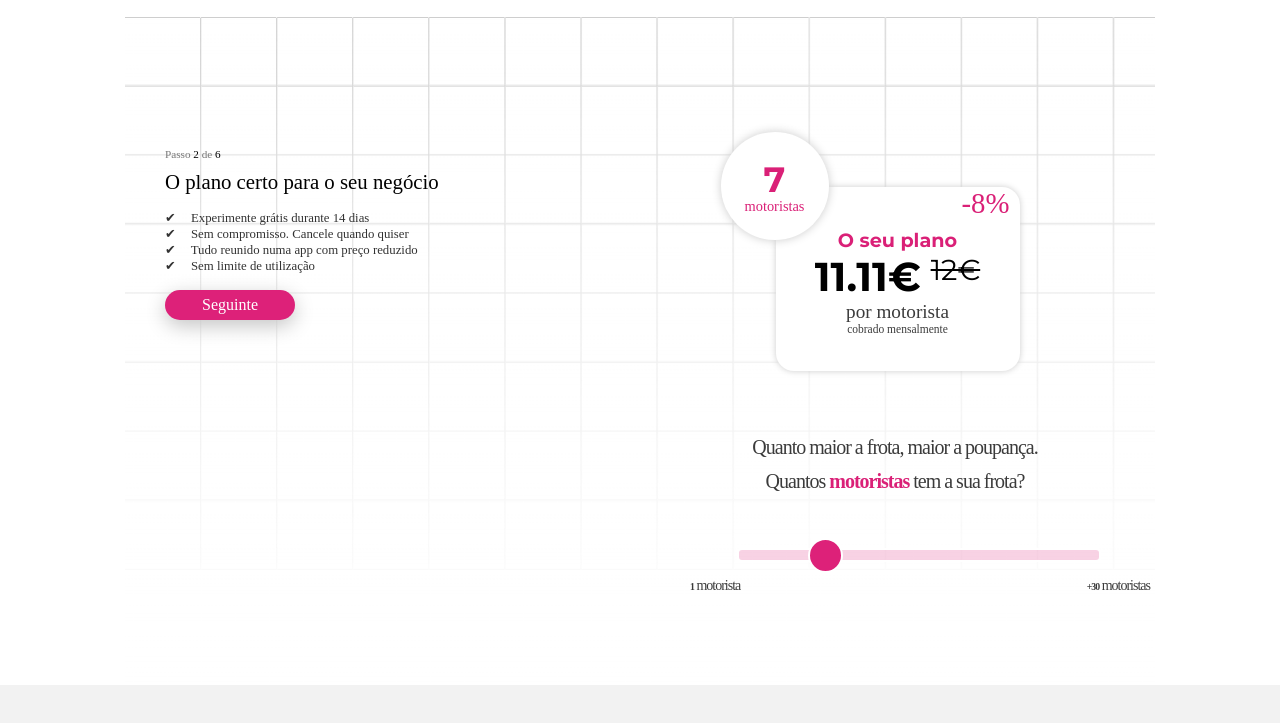
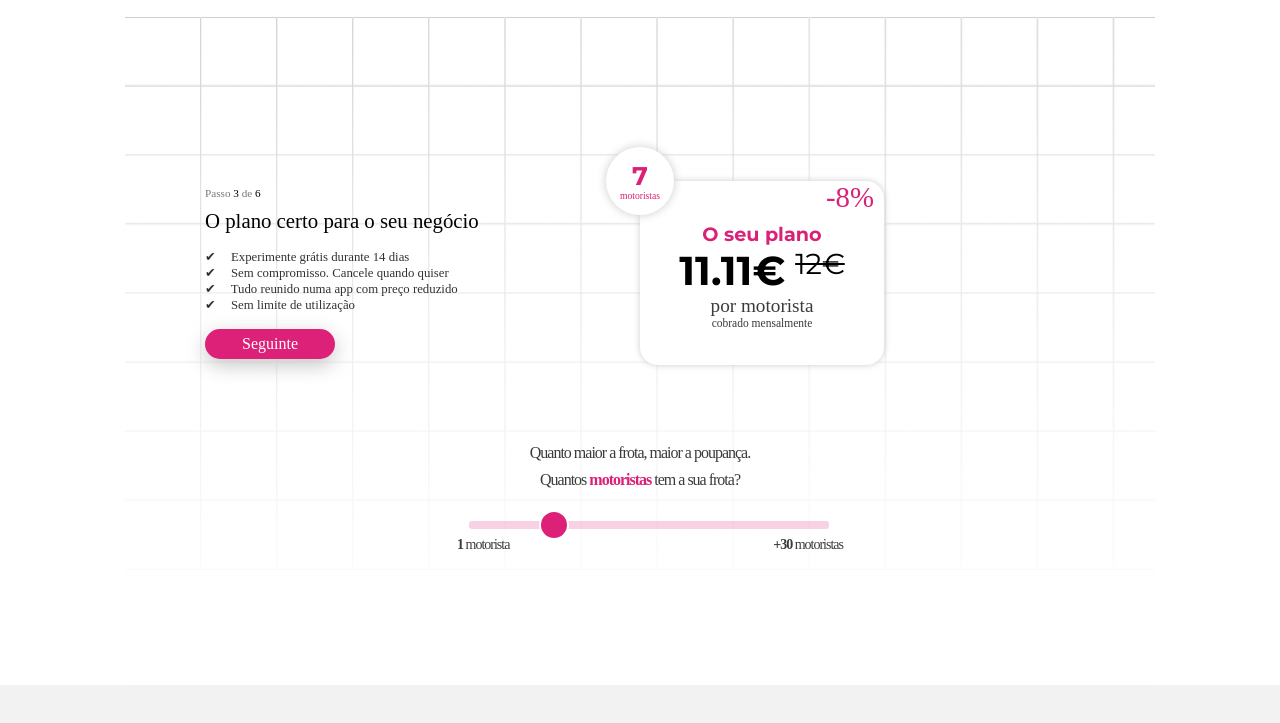
Before and after one commit to giluis/qoov, a plain HTML site: page public/register3.html in a window 1280 px wide. Shown: the part 45-768 px from the top of the page. Drawn offline with Linux system fonts and the light colour scheme; a web font is replaced by a local one.

Commit message:
finalised reigster 3
Signed-off-by: giluis <lupevibogil@gmail.com>

```diff
--- a/public/register3.html
+++ b/public/register3.html
@@ -35,9 +35,9 @@
 
         <section class="register_step">
             <div class="register_container3">
-                <div class="column1">
+                <div class="details">
                     <div class="passosrestantes">
-                        Passo <span class="highlight">2</span> de <span class="highlight">6</span>
+                        Passo <span class="highlight">3</span> de <span class="highlight">6</span>
                     </div>
                     <div class="title">
                         O plano certo para o seu negócio
@@ -48,13 +48,11 @@
                         <li><span class="checkmark">✔</span> Tudo reunido numa app com preço reduzido</li>
                         <li><span class="checkmark">✔</span> Sem limite de utilização</li>
                     </ul>
-                    <a href="register3.html" class="bigbutton">
+                    <a href="register_payment.html" class="bigbutton">
                         Seguinte
                     </a>
 
                 </div>
-                <div class="column2">
-                    <div class="first">
                 <div class="desconto">
                     <div class="discount">-8%</div>
                     <div class="plano">O seu plano</div>
@@ -69,42 +67,16 @@
                         <div>motoristas</div>
                     </div>
                 </div>
-                    </div>
-                    <div class="second">
                 <div class="slider_container sectiontext">
                     <p>Quanto maior a frota, maior a poupança. <br>Quantos <span
                             class="highlight_brand">motoristas</span>
                         tem a sua frota?</p>
                     <!-- Value 212 is computed based on the mapping of [1:1000] -> [1:30] -->
-                            <input min=1 max=1000 type="range" value=212 name="num_motoristas"
-                                class="motoristas_slider">
+                    <input min=1 max=1000 type="range" value=212 name="num_motoristas" class="motoristas_slider">
                     <div class="labels">
                         <div><strong>1</strong> motorista</div>
                         <div><strong>+30</strong> motoristas</div>
                     </div>
-                        </div>
-                    </div>
-                    <!-- <div class="slider_and_show">
-                        </div>
-                        <div class="slider_container sectiontext">
-                            <p>Quanto maior a frota, maior a poupança. <br>Quantos <span
-                                    class="highlight_brand">motoristas</span>
-                                tem a sua frota?</p> -->
-                    <!-- Value 212 is computed based on the mapping of [1:1000] -> [1:30] -->
-                    <!-- <input min=1 max=1000 type="range" value=212 name="num_motoristas"
-                                class="motoristas_slider">
-                            <div class="labels">
-                                <div><strong>1</strong> motorista</div>
-                                <div><strong>+30</strong> motoristas</div>
-                            </div> -->
-                    <!-- </div> -->
-                    <!-- <div class="slider_and_show">
-                        <div class="slider_calculation">
-                        </div>
-                        <div>
-                            Second
-                        </div>
-                    </div> -->
                 </div>
             </div>
         </section>
--- a/public/styles/sass/register3.scss
+++ b/public/styles/sass/register3.scss
@@ -7,13 +7,15 @@
 .register_container3 {
     display: grid;
     grid-template-columns: 1fr 1fr;
-    grid-template-rows: 450px;
+    grid-template-rows: 300px 200px;
     align-self: flex-start;
     width: 100%;
 
 
-    .column1  {
-        padding-left: 40px;
+    .details {
+        align-self: center;
+        padding-left: 80px;
+
         .passosrestantes {
             text-align: start;
 
@@ -47,33 +49,20 @@
     }
 
 
-    .column2 {
-        font-family: $sfprotextsemi;
-        display: grid;
-        grid-template-columns: 1fr;
-        grid-template-rows: 10fr 7fr;
-        justify-content: space-around;
-        flex-direction: column;
 
-        .first {
+    .desconto {
+        // grid-area: ;
         position: relative;
         display: flex;
-            align-items: center;
-            justify-content: center;
-
-            .desconto {
         font-family: $sfprotextsemi;
-                position: relative;
-                display: flex;
         flex-direction: column;
         width: 244px;
         height: 184px;
         border-radius: 18px;
         box-shadow: 0 0 6px #ccc;
         background-color: white;
+        align-self: center;
         z-index: 0;
-
-
 
         .discount {
             font-family: $sfprotextsemi;
@@ -84,7 +73,7 @@
             color: #DA2077;
             padding-right: 10px;
             opacity: 0;
-                    margin-bottom:  8px;
+            margin-bottom: 8px;
         }
 
         .plano {
@@ -134,8 +123,8 @@
         }
 
         .num_motoristas_container {
-                    width: 108px;
-                    height: 108px;
+            width: 68px;
+            height: 68px;
             border-radius: 100%;
             border-radius: 50%;
             display: flex;
@@ -143,8 +132,8 @@
             align-items: center;
             justify-content: center;
             position: absolute;
-                    top: -55px;
-                    left: -55px;
+            top: -34px;
+            left: -34px;
             box-shadow: 0 0 10px #ccc;
             background-color: white;
             opacity: 1;
@@ -155,7 +144,7 @@
                 color: #DA2077;
                 font-family: 'Montserrat';
                 font-weight: 700;
-                        font-size: 2.2em;
+                font-size: 1.6em;
                 height: 55px;
             }
 
@@ -164,8 +153,8 @@
                 color: #DA2077;
                 font-family: $sfprotextlight;
                 font-weight: 300;
-                        font-size: 0.9em;
-                        margin-top: -15px;
+                font-size: 0.6em;
+                margin-top: -25px;
             }
 
 
@@ -173,21 +162,26 @@
 
     }
 
-        }
 
-        .second {
+
+    .slider_container {
+        grid-area: 2 / 1 / -1 / -1;
+        justify-self: center;
+        display: flex;
+        flex-direction: column;
+        align-items: center;
 
         .motoristas_slider {
             height: 100px;
-                margin-left: 50px;
-                margin-top: 30px;
+            margin-left: 20px;
+            margin-top: 10px;
         }
 
         /* Custom slider styles */
         .motoristas_slider {
             -webkit-appearance: none;
             width: 360px;
-                height: 10px;
+            height: 8px;
             /* Thickness of the slider track */
             background: #DD217933;
             /* Light pink color for the track */
@@ -200,9 +194,9 @@
         .motoristas_slider::-webkit-slider-thumb {
             -webkit-appearance: none;
             appearance: none;
-                width: 35px;
+            width: 30px;
             /* Size of the slider ball */
-                height: 35px;
+            height: 30px;
             background: #DD2179;
             /* Bright pink color for the ball */
             cursor: pointer;
@@ -211,9 +205,9 @@
         }
 
         .motoristas_slider::-moz-range-thumb {
-                width: 35px;
+            width: 30px;
             /* Size of the slider ball */
-                height: 35px;
+            height: 30px;
             background: #DD2179;
             /* Bright pink color for the ball */
             cursor: pointer;
@@ -222,41 +216,28 @@
             /* Removes default border in Firefox */
         }
 
-            .slider_container {
-                min-width: 420px;
-                display: flex;
-                flex-direction: column;
-                font-size: 20px;
-                display: flex;
+        p {
+            font-size: 0.8em;
             text-align: center;
-                align-items: center;
+        }
+
 
         .labels {
             display: flex;
-                    flex-direction: row;
             justify-content: space-between;
-                    width: 460px;
-                    margin-top: 10px;
-                    margin-left: 50px;
+            margin-left: 20px;
             font-size: 0.7em;
+            width: 100%;
 
-                    div strong {
-                        font-size: 0.7em;
+            div {
+
+                strong {
+                    font-size: 1.0em;
+                    font-weight: 800;
                 }
             }
         }
 
     }
 
-        // .slider_and_show {
-        //     display:flex;
-        //     flex-direction: column;
-
-        //     }
-
-        // }
 }
-
-
-
-}
--- /dev/null
+++ b/public/styles/sass/register_payment.scss
@@ -0,0 +1,8 @@
+.register_container4 {
+    img {
+        width: auto;
+        height: auto;
+        max-width: 30px;
+        max-height: 40px;
+    }
+}
```
Also changed, not shown: public/register_payment.html (added, +70 -0 lines), public/assets/creditcards.png (added), public/assets/padlock.png (added), public/styles/build/register3.css, public/styles/build/register_payment.css (added), 2 other files. Lines whose indentation alone changed are shown as unchanged.
